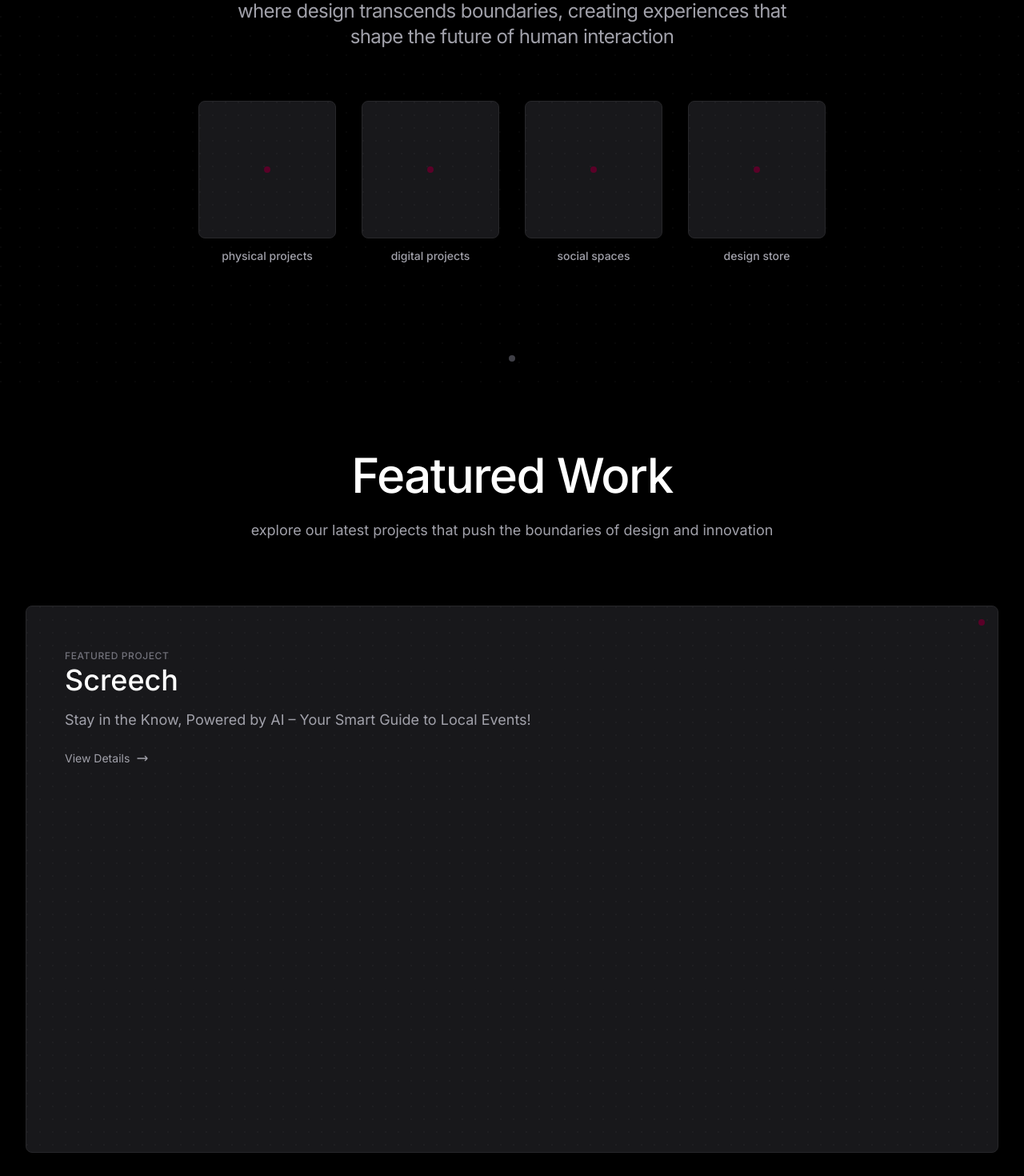
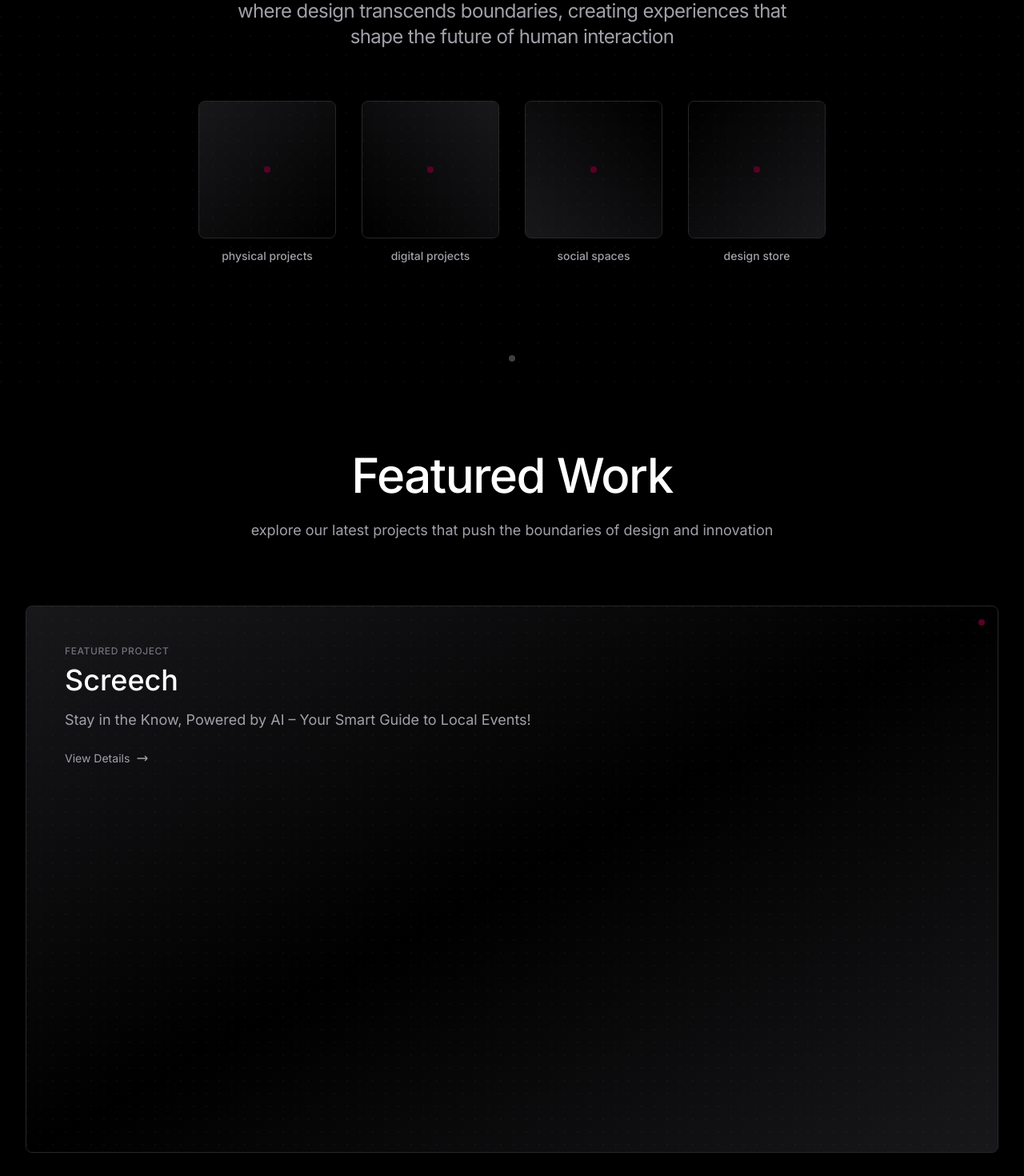
Before and after one commit to stilwellc/Mobi, a Next.js app: page / in a window 1280 px wide. Shown: the part 380-1850 px from the top of the page at 80% size. Built offline with nearby package versions, Linux system fonts and the light colour scheme; a web font is replaced by a local one.

Commit message:
Enhance tiles with modern interactions and visual effects

```diff
--- a/app/page.tsx
+++ b/app/page.tsx
@@ -64,14 +64,19 @@ export default function Home() {
           <div className="grid grid-cols-1 md:grid-cols-4 gap-3 sm:gap-4 md:gap-8 px-2">
             <div className="group relative">
               <Link href="/physical" className="block">
-                <div className="relative aspect-[6/1] md:aspect-square rounded-lg overflow-hidden bg-zinc-900 border border-zinc-800 hover:border-zinc-700 transition-colors">
+                <div className="relative aspect-[6/1] md:aspect-square rounded-lg overflow-hidden bg-zinc-900 border border-zinc-800 hover:border-zinc-700 transition-all duration-300 hover:scale-[1.02]">
+                  <div className="absolute inset-0 bg-gradient-to-br from-zinc-900 to-black" />
                   <div className="absolute inset-0" style={{
                     backgroundImage: `radial-gradient(circle at 1px 1px, rgba(255,255,255,0.03) 1px, transparent 0)`,
                     backgroundSize: '16px 16px'
                   }} />
                   <div className="absolute inset-0 flex items-center justify-center px-6 md:px-0">
-                    <div className="text-xl md:hidden font-medium text-white absolute left-6">physical projects</div>
-                    <div className="w-2 h-2 bg-mobi-burgundy rounded-full md:relative absolute right-6 md:right-auto" />
+                    <div className="text-xl md:hidden font-medium text-white absolute left-6 group-hover:translate-x-1 transition-transform">physical projects</div>
+                    <motion.div
+                      className="w-2 h-2 bg-mobi-burgundy rounded-full md:relative absolute right-6 md:right-auto"
+                      whileHover={{ scale: 1.5 }}
+                      transition={{ type: "spring", stiffness: 400, damping: 10 }}
+                    />
                   </div>
                 </div>
                 <h3 className="mt-3 text-sm font-medium text-zinc-400 text-center hidden md:block group-hover:text-white transition-colors">physical projects</h3>
@@ -80,14 +85,19 @@ export default function Home() {
 
             <div className="group relative">
               <Link href="/digital" className="block">
-                <div className="relative aspect-[6/1] md:aspect-square rounded-lg overflow-hidden bg-zinc-900 border border-zinc-800 hover:border-zinc-700 transition-colors">
+                <div className="relative aspect-[6/1] md:aspect-square rounded-lg overflow-hidden bg-zinc-900 border border-zinc-800 hover:border-zinc-700 transition-all duration-300 hover:scale-[1.02]">
+                  <div className="absolute inset-0 bg-gradient-to-bl from-zinc-900 to-black" />
                   <div className="absolute inset-0" style={{
                     backgroundImage: `radial-gradient(circle at 1px 1px, rgba(255,255,255,0.03) 1px, transparent 0)`,
                     backgroundSize: '16px 16px'
                   }} />
                   <div className="absolute inset-0 flex items-center justify-center px-6 md:px-0">
-                    <div className="text-xl md:hidden font-medium text-white absolute left-6">digital projects</div>
-                    <div className="w-2 h-2 bg-mobi-burgundy rounded-full md:relative absolute right-6 md:right-auto" />
+                    <div className="text-xl md:hidden font-medium text-white absolute left-6 group-hover:translate-x-1 transition-transform">digital projects</div>
+                    <motion.div
+                      className="w-2 h-2 bg-mobi-burgundy rounded-full md:relative absolute right-6 md:right-auto"
+                      whileHover={{ scale: 1.5 }}
+                      transition={{ type: "spring", stiffness: 400, damping: 10 }}
+                    />
                   </div>
                 </div>
                 <h3 className="mt-3 text-sm font-medium text-zinc-400 text-center hidden md:block group-hover:text-white transition-colors">digital projects</h3>
@@ -96,14 +106,19 @@ export default function Home() {
 
             <div className="group relative">
               <Link href="/social" className="block">
-                <div className="relative aspect-[6/1] md:aspect-square rounded-lg overflow-hidden bg-zinc-900 border border-zinc-800 hover:border-zinc-700 transition-colors">
+                <div className="relative aspect-[6/1] md:aspect-square rounded-lg overflow-hidden bg-zinc-900 border border-zinc-800 hover:border-zinc-700 transition-all duration-300 hover:scale-[1.02]">
+                  <div className="absolute inset-0 bg-gradient-to-tr from-zinc-900 to-black" />
                   <div className="absolute inset-0" style={{
                     backgroundImage: `radial-gradient(circle at 1px 1px, rgba(255,255,255,0.03) 1px, transparent 0)`,
                     backgroundSize: '16px 16px'
                   }} />
                   <div className="absolute inset-0 flex items-center justify-center px-6 md:px-0">
-                    <div className="text-xl md:hidden font-medium text-white absolute left-6">social spaces</div>
-                    <div className="w-2 h-2 bg-mobi-burgundy rounded-full md:relative absolute right-6 md:right-auto" />
+                    <div className="text-xl md:hidden font-medium text-white absolute left-6 group-hover:translate-x-1 transition-transform">social spaces</div>
+                    <motion.div
+                      className="w-2 h-2 bg-mobi-burgundy rounded-full md:relative absolute right-6 md:right-auto"
+                      whileHover={{ scale: 1.5 }}
+                      transition={{ type: "spring", stiffness: 400, damping: 10 }}
+                    />
                   </div>
                 </div>
                 <h3 className="mt-3 text-sm font-medium text-zinc-400 text-center hidden md:block group-hover:text-white transition-colors">social spaces</h3>
@@ -112,14 +127,19 @@ export default function Home() {
 
             <div className="group relative">
               <Link href="/store" className="block">
-                <div className="relative aspect-[6/1] md:aspect-square rounded-lg overflow-hidden bg-zinc-900 border border-zinc-800 hover:border-zinc-700 transition-colors">
+                <div className="relative aspect-[6/1] md:aspect-square rounded-lg overflow-hidden bg-zinc-900 border border-zinc-800 hover:border-zinc-700 transition-all duration-300 hover:scale-[1.02]">
+                  <div className="absolute inset-0 bg-gradient-to-tl from-zinc-900 to-black" />
                   <div className="absolute inset-0" style={{
                     backgroundImage: `radial-gradient(circle at 1px 1px, rgba(255,255,255,0.03) 1px, transparent 0)`,
                     backgroundSize: '16px 16px'
                   }} />
                   <div className="absolute inset-0 flex items-center justify-center px-6 md:px-0">
-                    <div className="text-xl md:hidden font-medium text-white absolute left-6">design store</div>
-                    <div className="w-2 h-2 bg-mobi-burgundy rounded-full md:relative absolute right-6 md:right-auto" />
+                    <div className="text-xl md:hidden font-medium text-white absolute left-6 group-hover:translate-x-1 transition-transform">design store</div>
+                    <motion.div
+                      className="w-2 h-2 bg-mobi-burgundy rounded-full md:relative absolute right-6 md:right-auto"
+                      whileHover={{ scale: 1.5 }}
+                      transition={{ type: "spring", stiffness: 400, damping: 10 }}
+                    />
                   </div>
                 </div>
                 <h3 className="mt-3 text-sm font-medium text-zinc-400 text-center hidden md:block group-hover:text-white transition-colors">design store</h3>
@@ -153,30 +173,33 @@ export default function Home() {
           <div className="grid grid-cols-1 gap-16">
             <div className="group relative">
               <Link href="/digital/screech">
-                <div className="relative aspect-[16/9] rounded-lg overflow-hidden bg-zinc-900 border border-zinc-800 hover:border-zinc-700 transition-colors">
+                <div className="relative aspect-[16/9] rounded-lg overflow-hidden bg-zinc-900 border border-zinc-800 hover:border-zinc-700 transition-all duration-300 hover:scale-[1.01]">
+                  <div className="absolute inset-0 bg-gradient-to-br from-zinc-900 via-black to-zinc-900" />
                   <div className="absolute inset-0" style={{
                     backgroundImage: `radial-gradient(circle at 1px 1px, rgba(255,255,255,0.03) 1px, transparent 0)`,
                     backgroundSize: '16px 16px'
                   }} />
-                  <div className="absolute top-4 right-4">
-                    <div className="w-2 h-2 bg-mobi-burgundy rounded-full" />
-                  </div>
-                  <div className="absolute inset-0 p-8 sm:p-12">
-                    <span className="text-xs text-zinc-500 font-medium tracking-wider uppercase mb-2">
+                  <motion.div
+                    className="absolute top-4 right-4 w-2 h-2 bg-mobi-burgundy rounded-full"
+                    whileHover={{ scale: 1.5 }}
+                    transition={{ type: "spring", stiffness: 400, damping: 10 }}
+                  />
+                  <div className="absolute inset-0 p-8 sm:p-12 group-hover:translate-y-[-2px] transition-transform duration-300">
+                    <span className="text-xs text-zinc-500 font-medium tracking-wider uppercase mb-2 block group-hover:text-zinc-400 transition-colors">
                       featured project
                     </span>
-                    <h3 className="text-2xl sm:text-3xl md:text-4xl font-medium text-white mb-4">
+                    <h3 className="text-2xl sm:text-3xl md:text-4xl font-medium text-white mb-4 group-hover:text-[#EDE8D0] transition-colors">
                       Screech
                     </h3>
-                    <p className="text-base sm:text-lg text-zinc-400 max-w-2xl">
+                    <p className="text-base sm:text-lg text-zinc-400 max-w-2xl group-hover:text-zinc-300 transition-colors">
                       Stay in the Know, Powered by AI – Your Smart Guide to Local Events!
                     </p>
                     <motion.div
-                      className="mt-6 inline-flex items-center text-zinc-400 hover:text-[#EDE8D0] transition-colors group"
+                      className="mt-6 inline-flex items-center text-zinc-400 hover:text-[#EDE8D0] transition-colors group/arrow"
                       whileHover={{ x: 5 }}
                     >
                       <span className="mr-2 text-sm">View Details</span>
-                      <svg className="w-4 h-4" fill="none" stroke="currentColor" viewBox="0 0 24 24">
+                      <svg className="w-4 h-4 group-hover/arrow:translate-x-1 transition-transform" fill="none" stroke="currentColor" viewBox="0 0 24 24">
                         <path strokeLinecap="round" strokeLinejoin="round" strokeWidth={2} d="M17 8l4 4m0 0l-4 4m4-4H3" />
                       </svg>
                     </motion.div>
```
Also changed, not shown: app/digital/screech/page.tsx (+18 -8 lines).
